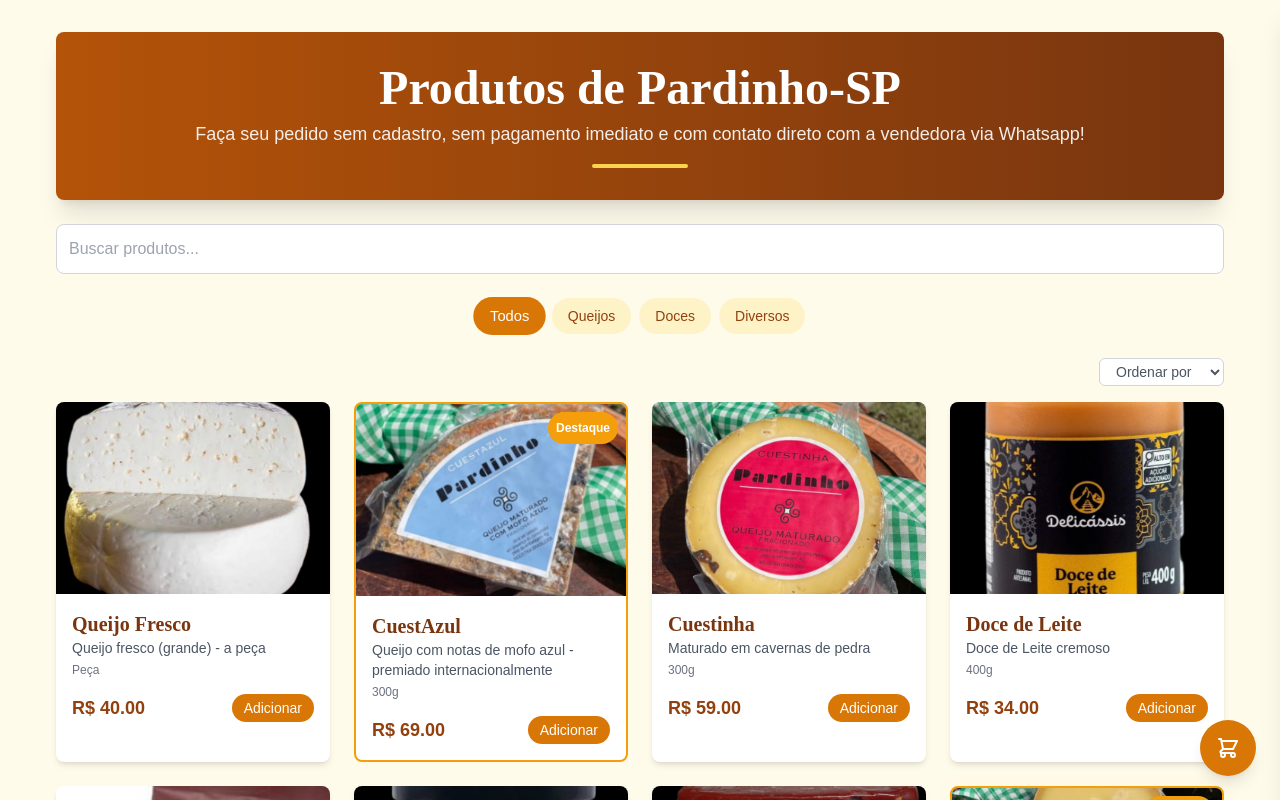
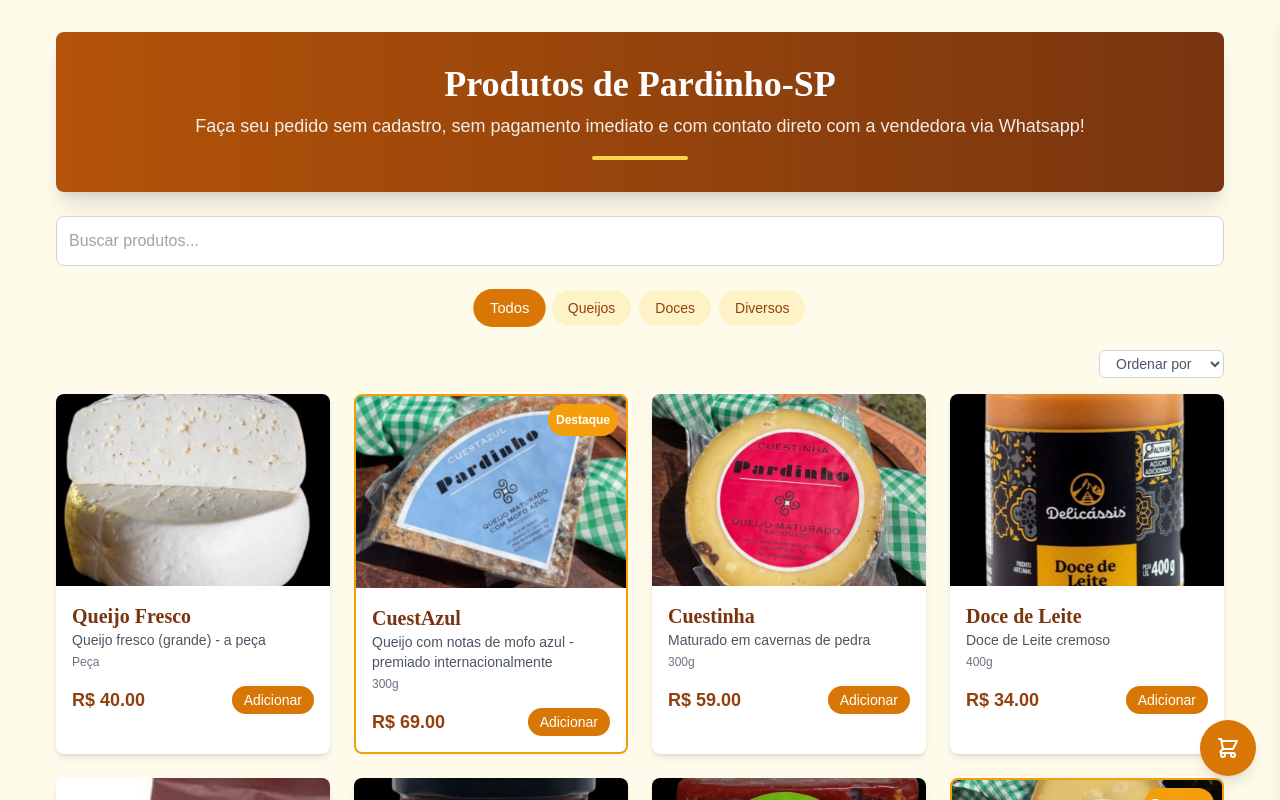
Before and after one commit to vumex/cardapiomonara, a React app: page / in a window 1280 px wide. Shown: the top 800 px of the page. Built offline with nearby package versions, Linux system fonts and the light colour scheme; the HTML template or start-up script is replaced by a standard one.

Commit message:
Update CardapioCabecalho.tsx

```diff
--- a/src/components/CardapioCabecalho.tsx
+++ b/src/components/CardapioCabecalho.tsx
@@ -11,7 +11,7 @@
 }) => {
   return (
     <div className="text-center py-8 bg-gradient-to-r from-amber-700 to-amber-900 text-white rounded-lg shadow-xl mb-6">
-      <h1 className="text-6xl md:text-5xl font-bold mb-2">{titulo}</h1>
+      <h1 className="text-6xl md:text-4xl font-bold mb-2">{titulo}</h1>
       {subtitulo && <p className="text-lg opacity-90">{subtitulo}</p>}
       <div className="mt-4 flex justify-center">
         <div className="h-1 w-24 bg-amber-300 rounded"></div>
```
